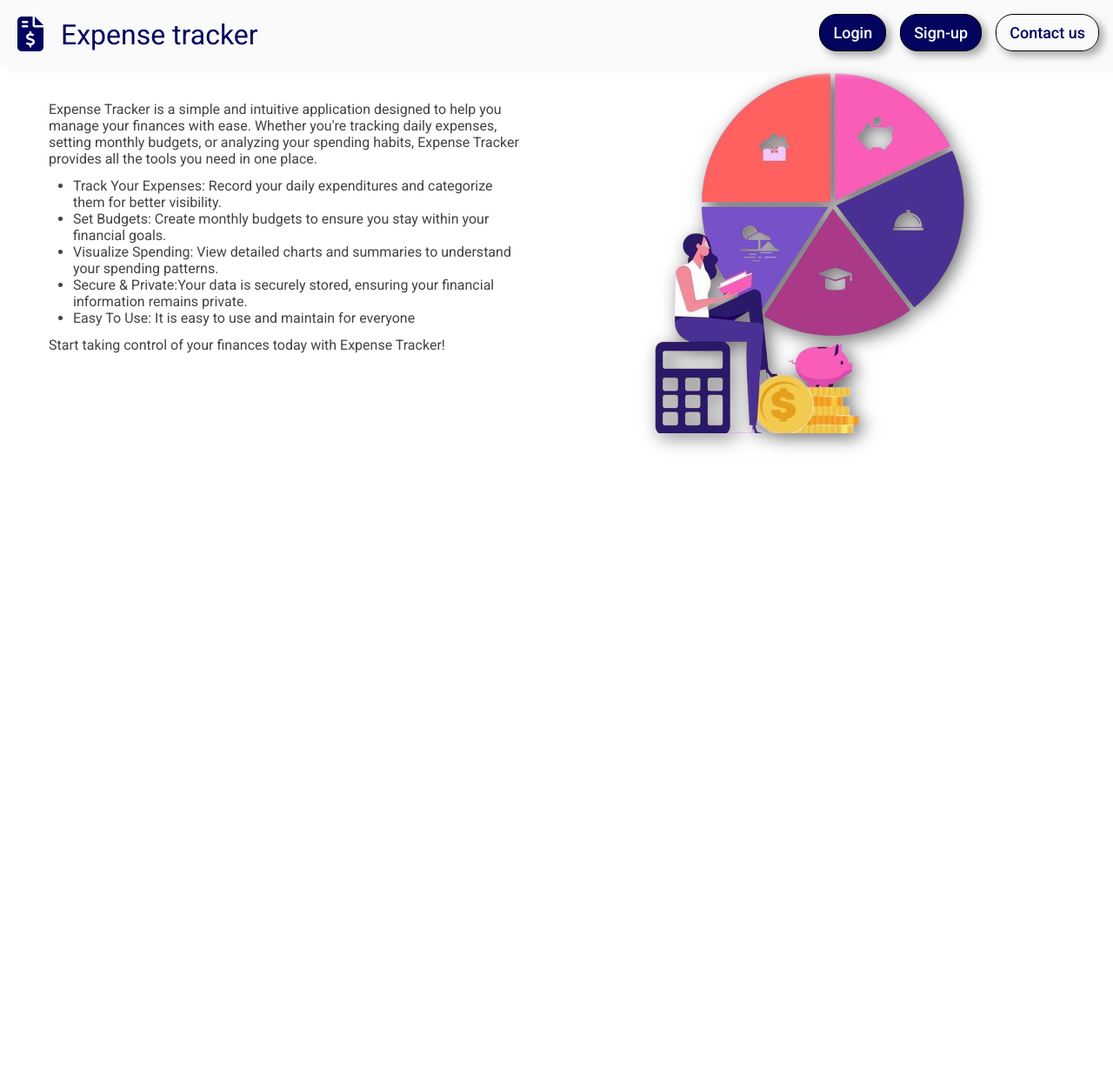
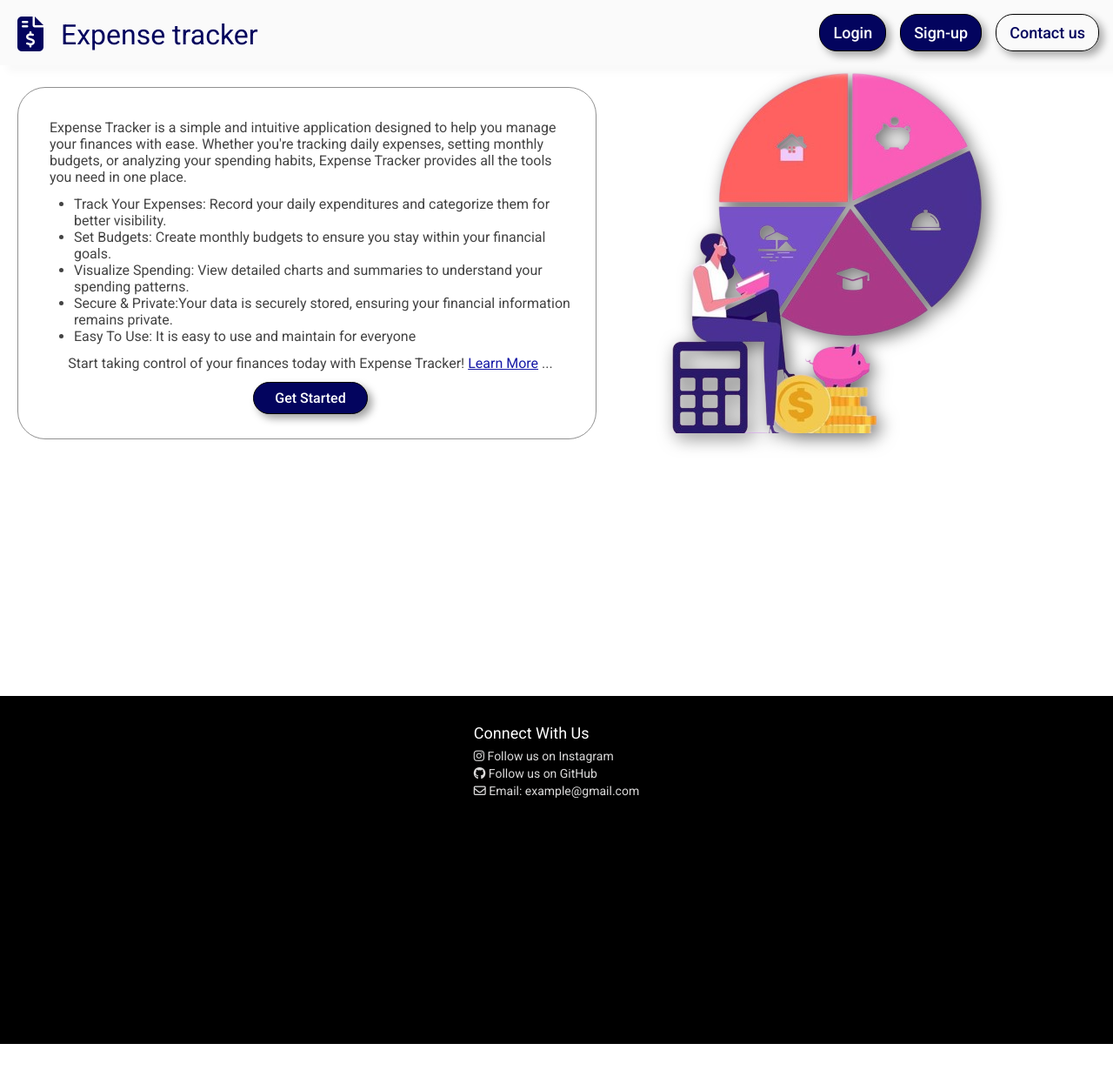
Before and after one commit to AbhinabaSantra/expense-tracker, a plain HTML site: page index.html in a window 1280 px wide. Shown: the whole page at 87% size. After the commit the page ends 1200 px from the top, so only its background shows below. Drawn offline with Linux system fonts and the light colour scheme.

Commit message:
added the meta data and finished the landing oage with footer

```diff
--- a/index.html
+++ b/index.html
@@ -12,13 +12,25 @@
       crossorigin="anonymous"
       referrerpolicy="no-referrer"
     />
+    <meta
+      name="description"
+      content="Expense Tracker is an intuitive application that helps you manage finances, track expenses, and set budgets easily. Start taking control of your finances today!"
+    />
+    <meta
+      name="keywords"
+      content="expense tracker, finance management, budgeting, personal finance, money management"
+    />
+    <meta name="author" content="Abhinaba Santra" />
+    <meta name="viewport" content="width=device-width, initial-scale=1.0" />
   </head>
   <body>
     <div class="infoSection">
       <header>
         <div class="appHead">
           <div class="logo"><i class="fas fa-file-invoice-dollar"></i></div>
-          <div class="appName"><p class="heading">Expense tracker</p></div>
+          <div class="appName">
+            <p class="heading"><a href="index.html">Expense tracker</a></p>
+          </div>
         </div>
         <nav>
           <ul class="navBar">
@@ -67,12 +79,34 @@
             </li>
           </ul>
 
-          Start taking control of your finances today with Expense Tracker!
+          <p>
+            Start taking control of your finances today with Expense Tracker!
+            <span class="learnMoreContainer">
+              <a class="learnMore" href="learnMore.html">Learn More</a>
+              <span>...</span>
+            </span>
+          </p>
+          <button class="getStarted">Get Started</button>
         </div>
         <div class="main-img"><img src="images/images2.png" /></div>
       </main>
     </div>
-    <article></article>
-    <footer></footer>
+    <footer>
+      <div class="Connect">
+        <p>Connect With Us</p>
+        <a href="">
+          <i class="fa-brands fa-instagram"></i>
+          Follow us on Instagram
+        </a>
+        <a href="https://github.com/AbhinabaSantra">
+          <i class="fa-brands fa-github"></i>
+          Follow us on GitHub
+        </a>
+        <span class="email">
+          <i class="fa-regular fa-envelope"></i>
+          Email: example@gmail.com
+        </span>
+      </div>
+    </footer>
   </body>
 </html>
--- a/styles/landingPageStyles.css
+++ b/styles/landingPageStyles.css
@@ -5,7 +5,6 @@
   font-family: "Roboto", sans-serif;
 }
 body {
-  width: 100vw;
   display: flex;
   flex-direction: column;
   position: relative;
@@ -18,7 +17,7 @@ body {
   gap: 16px;
   padding: 16px;
 }
-a {
+.navBar a {
   color: white;
   text-decoration: none;
   background-color: transparent;
@@ -58,26 +57,32 @@ header {
   align-items: center;
 }
 main {
-  padding: 60px 20px 20px 20px;
+  padding: 60px 0px 20px 20px;
   display: flex;
   justify-content: space-between;
   gap: 8px;
   font-size: 16px;
 }
 .about {
+  margin-top: 40px;
   display: flex;
   flex-direction: column;
-  max-width: 550px;
+  justify-content: center;
+  align-items: center;
+  max-width: 600px;
   width: 100%;
-  padding: 56px 28px 28px 36px;
+  padding: 36px 28px 28px 36px;
   gap: 12px;
   color: rgb(67, 67, 67);
+  border: 1px solid rgba(111, 111, 111, 0.766);
+  border-radius: 32px;
 }
 .aboutDetails {
   margin-left: 28px;
 }
-.appName {
+.appName a {
   color: #03045e;
+  text-decoration: none;
 }
 .navBar .contactUs {
   background-color: transparent;
@@ -106,7 +111,8 @@ main {
     padding: 10px 0px 5px 8px;
   }
   main {
-    padding: 10px 16px 16px 16px;
+    margin-top: 35px;
+    padding: 20px 20px 20px 20px;
     font-size: 14px;
     gap: 12px;
   }
@@ -130,6 +136,54 @@ main {
   padding: 16px 150px 0px 0px;
   filter: drop-shadow(5px 5px 10px rgba(0, 0, 0, 0.562));
 }
-article {
-  height: 1000px;
+.learnMore {
+  color: #1518a6;
 }
+.learnMoreContainer {
+  display: inline-block;
+}
+.getStarted {
+  padding: 8px 24px;
+  border-radius: 20px;
+  background-color: #03045e;
+  border: 1px solid black;
+  color: white;
+  font-weight: 500;
+  font-size: 16px;
+  text-wrap: nowrap;
+  box-shadow: 5px 5px 10px rgba(0, 0, 0, 0.363);
+}
+:is(.signUp, .login, .getStarted):hover {
+  background-color: #080a93;
+  cursor: pointer;
+}
+.contactUs:hover {
+  cursor: pointer;
+  background-color: rgb(230, 230, 230);
+}
+.infoSection {
+  height: 100vh;
+}
+footer {
+  background-color: black;
+  color: white;
+  height: 50vh;
+  display: flex;
+  justify-content: center;
+}
+.Connect p {
+  margin-bottom: 8px;
+  font-size: 18px;
+}
+.Connect a,
+.email {
+  color: rgb(218, 217, 217);
+  text-decoration: none;
+  font-size: 14px;
+  margin-bottom: 4px;
+}
+.Connect {
+  display: flex;
+  flex-direction: column;
+  padding: 32px 40px;
+}
```
